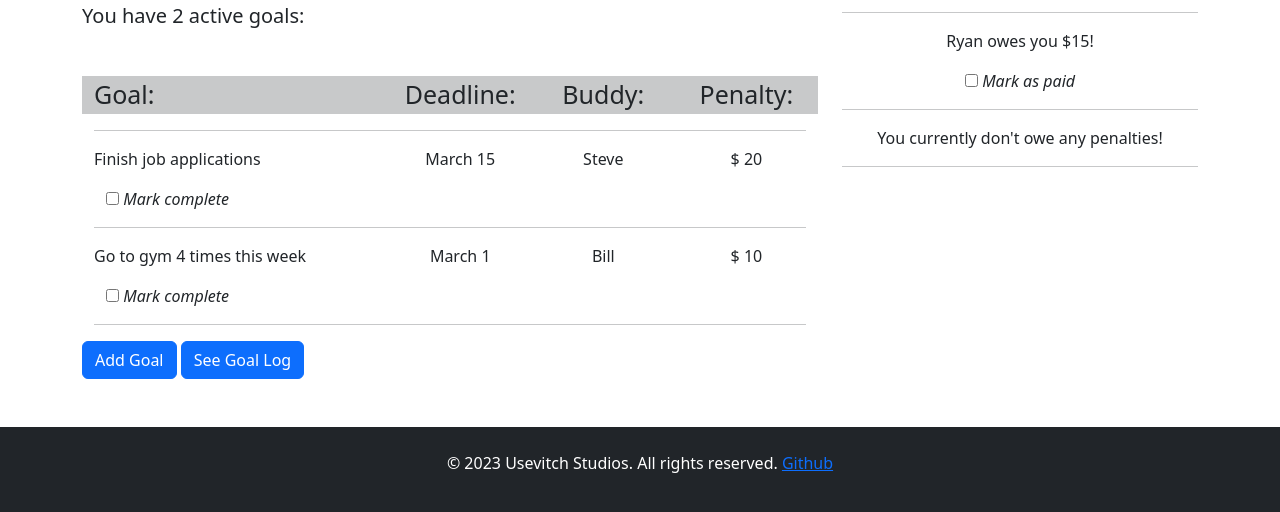
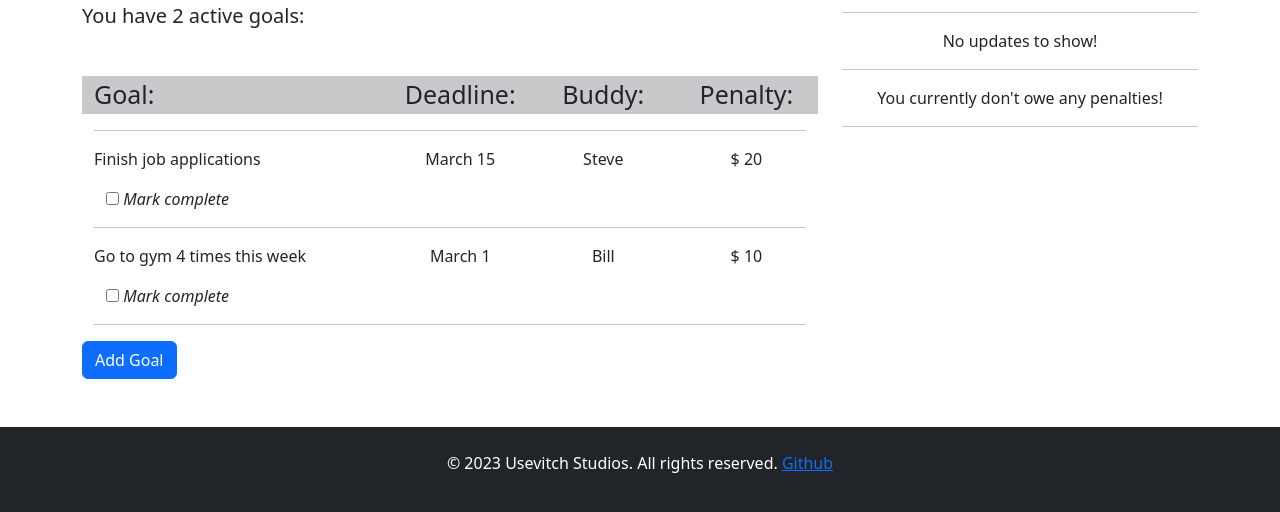
Before and after one commit to musevi/startup, a plain HTML site: page dashboard.html in a window 1280 px wide. Shown: the part 302-814 px from the top of the page. Drawn offline with nearby package versions, Linux system fonts and the light colour scheme.

Commit message:
done for now

```diff
--- a/dashboard.html
+++ b/dashboard.html
@@ -77,7 +77,7 @@
             </div>
           </div>
           <button type="button" class="btn btn-primary" data-toggle="modal" data-target="#exampleModalCenter">Add Goal</button>
-          <button class="btn btn-primary" type="submit">See Goal Log</button>
+          <!-- <button class="btn btn-primary" type="submit">See Goal Log</button> -->
         </div>
 
         <div class="modal fade" id="exampleModalCenter" tabindex="-1" role="dialog" aria-labelledby="exampleModalCenterTitle" aria-hidden="true">
@@ -107,11 +107,7 @@
           <h2 style="text-align: center">Updates</h2>
           <hr>
           <div class="text-center">
-            <p>Ryan owes you $15!</p>
-            <label class="container">
-              <input type="checkbox">
-              <span class="checkmark"></span><em>Mark as paid</em>
-            </label>
+            <p>No updates to show!</p>
           </div>
           <hr>
           <div class="text-center">
```
